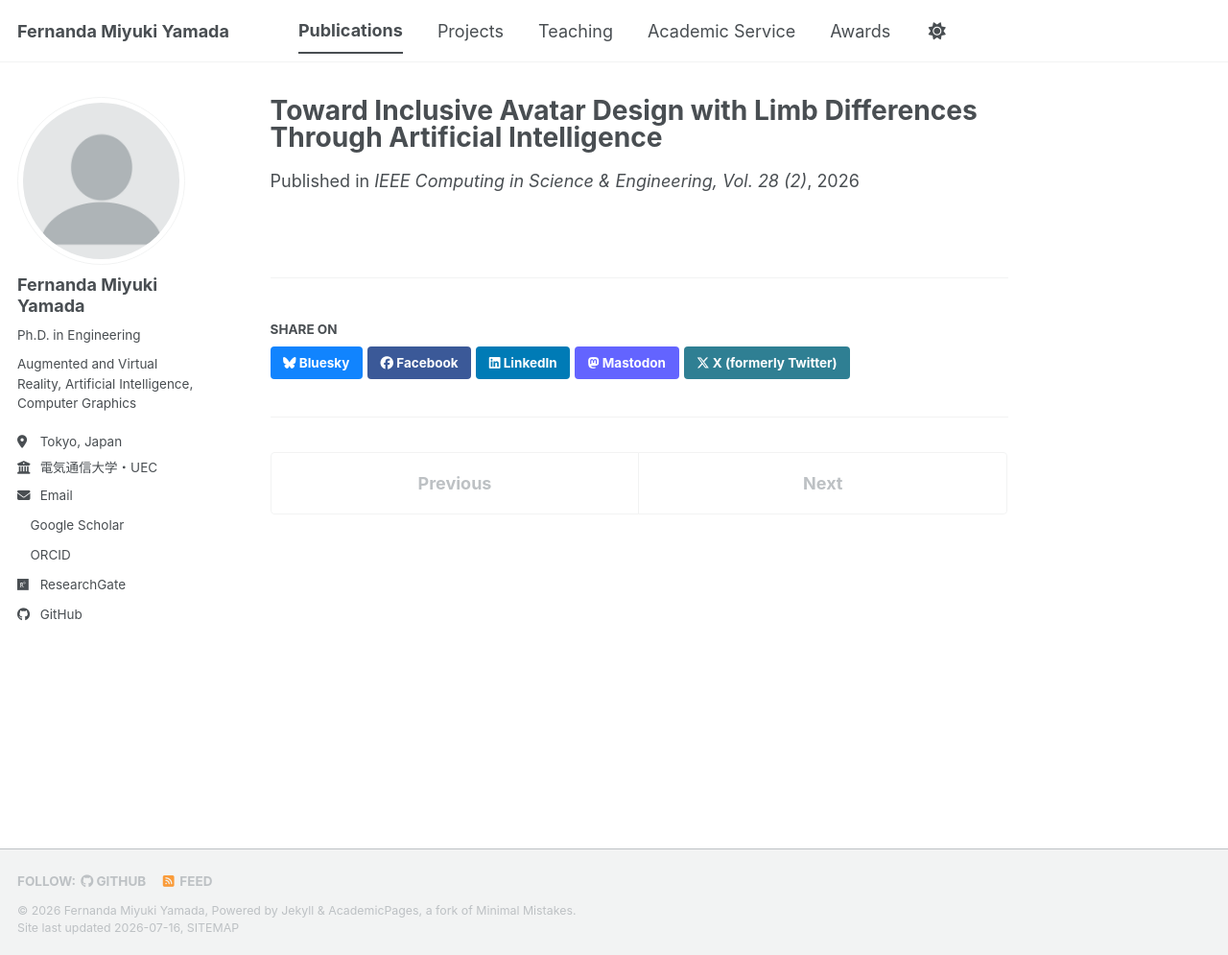
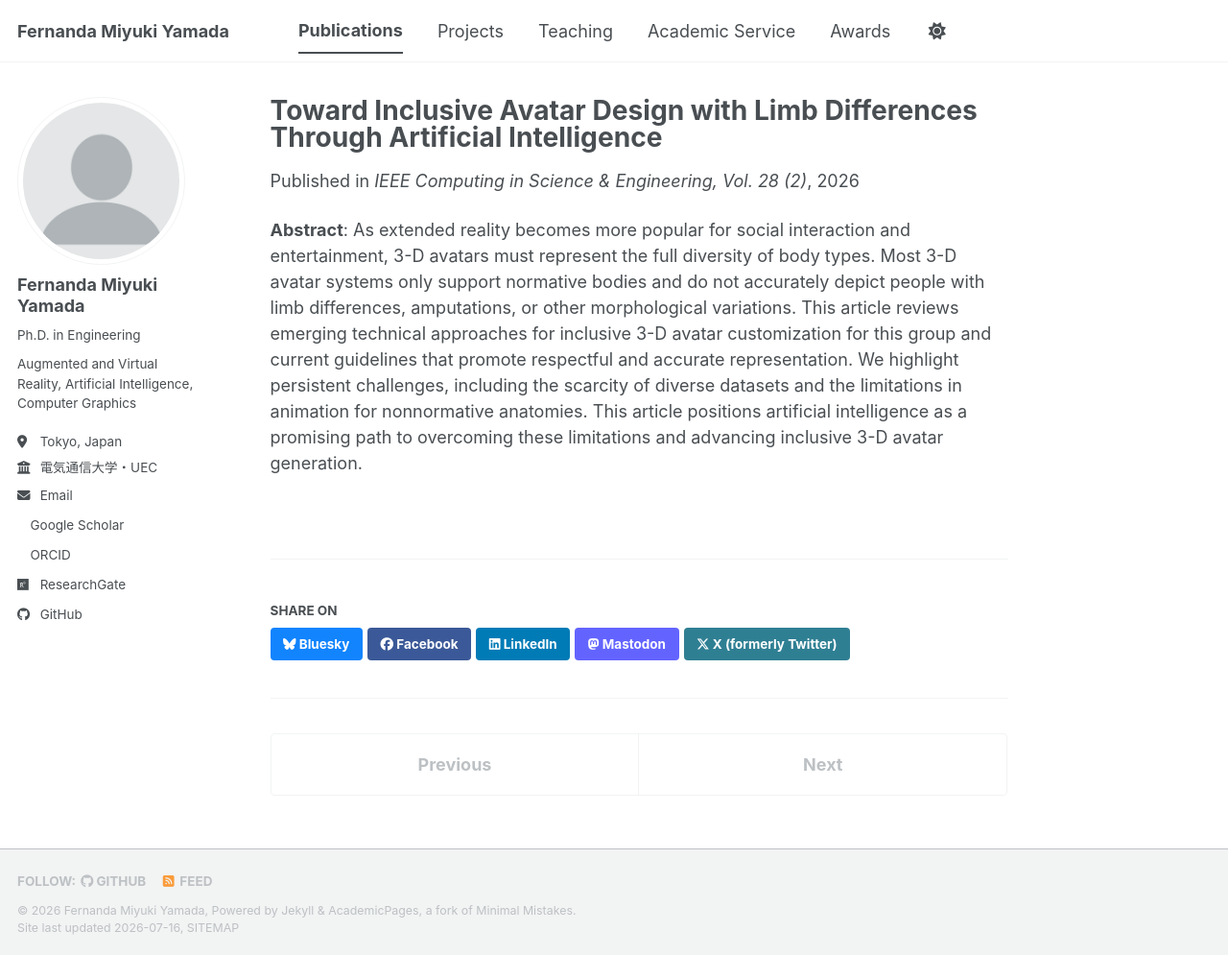
Before and after one commit to fernandamyamada1/fernandamyamada1.github.io, a Jekyll site: the page built from _publications/2009-10-01-paper-title-number-1.md, in a window 1280 px wide and 995 px high. Shown: the whole window at 96% size. Built offline with Jekyll 4.4.1, drawn with Linux system fonts in a browser that asks for light colours; a style sheet for code colours, icons or effects is not loaded.

Commit message:
Add abstract

```diff
--- a/_publications/2009-10-01-paper-title-number-1.md
+++ b/_publications/2009-10-01-paper-title-number-1.md
@@ -6,3 +6,5 @@ date: 2026-01-01
 venue: 'IEEE Computing in Science & Engineering, Vol. 28 (2)'
 doi: '10.1109/MCSE.2026.3685086'
 ---
+
+**Abstract**: As extended reality becomes more popular for social interaction and entertainment, 3-D avatars must represent the full diversity of body types. Most 3-D avatar systems only support normative bodies and do not accurately depict people with limb differences, amputations, or other morphological variations. This article reviews emerging technical approaches for inclusive 3-D avatar customization for this group and current guidelines that promote respectful and accurate representation. We highlight persistent challenges, including the scarcity of diverse datasets and the limitations in animation for nonnormative anatomies. This article positions artificial intelligence as a promising path to overcoming these limitations and advancing inclusive 3-D avatar generation.
```
